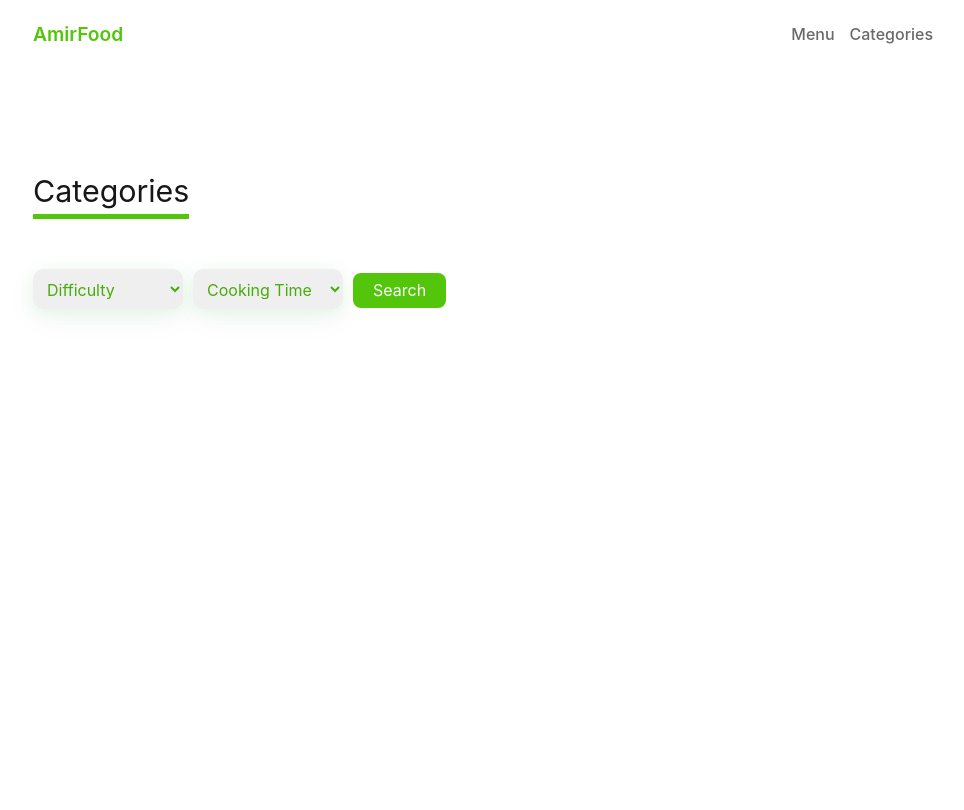
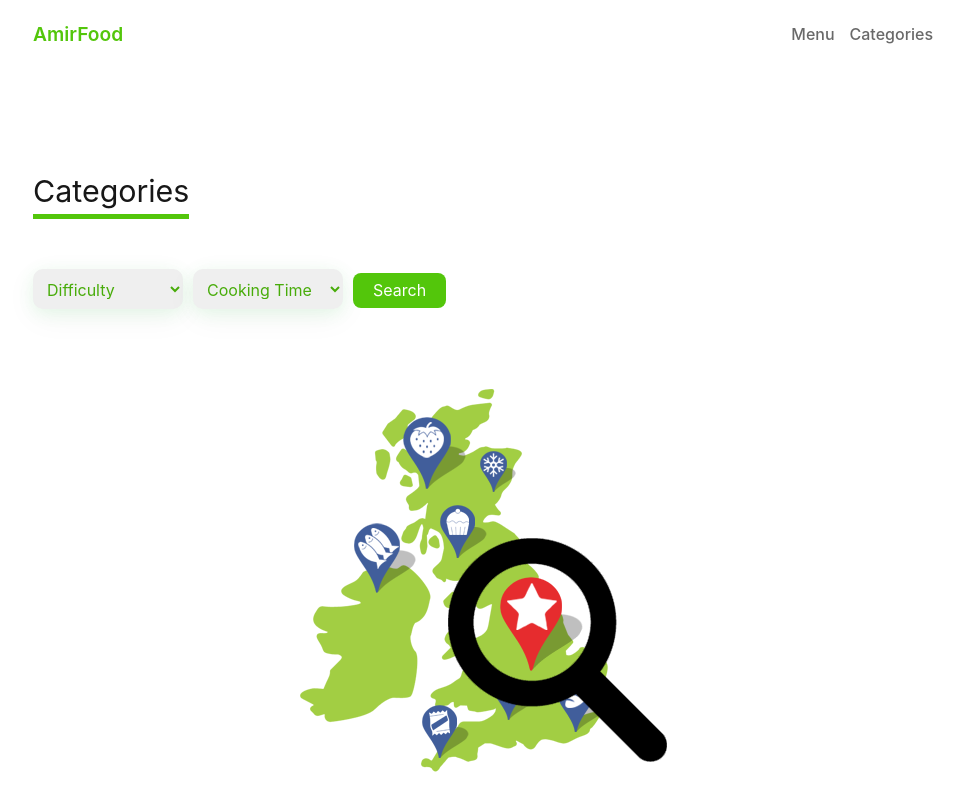
Before and after one commit to amirBDizaji/AmirFood, a Next.js app: page /categories in a window 1280 px wide. Shown: the top 810 px of the page, without its empty margins (157-1121 px from the left). Built offline with nearby package versions, Linux system fonts and the light colour scheme; data requests are answered from the project's data file.

Commit message:
Category page updated based on queries.

```diff
--- a/components/templates/CategoriesPage.js
+++ b/components/templates/CategoriesPage.js
@@ -1,11 +1,19 @@
-import { useState } from "react";
+import { useEffect, useState } from "react";
 import styles from "./CategoriesPage.module.css";
 import { useRouter } from "next/router";
+import Card from "../modules/Card";
 
-function CategoriesPage() {
+function CategoriesPage({ data }) {
   const router = useRouter();
 
   const [query, setQuery] = useState({ difficulty: "", time: "" });
+
+  useEffect(() => {
+    const { difficulty, time } = router.query;
+    if (query.difficulty !== difficulty && query.time !== time) {
+      setQuery({ difficulty, time });
+    }
+  }, []);
 
   const changeHandler = (e) => {
     setQuery({ ...query, [e.target.name]: [e.target.value] });
@@ -37,6 +45,14 @@ function CategoriesPage() {
           </select>
           <button onClick={searchHandler}>Search</button>
         </div>
+        <div className={styles.cards}>
+          {!data.length ? (
+            <img src="/images/search.png" alt="Category" />
+          ) : null}
+          {data.map((food) => (
+            <Card key={food.id} {...food} />
+          ))}
+        </div>
       </div>
     </div>
   );
--- a/pages/categories/index.js
+++ b/pages/categories/index.js
@@ -1,8 +1,7 @@
 import CategoriesPage from "@/components/templates/CategoriesPage";
 
 function Categories({ data }) {
-  console.log(data)
-  return <CategoriesPage />;
+  return <CategoriesPage data={data} />;
 }
 
 export default Categories;
```
